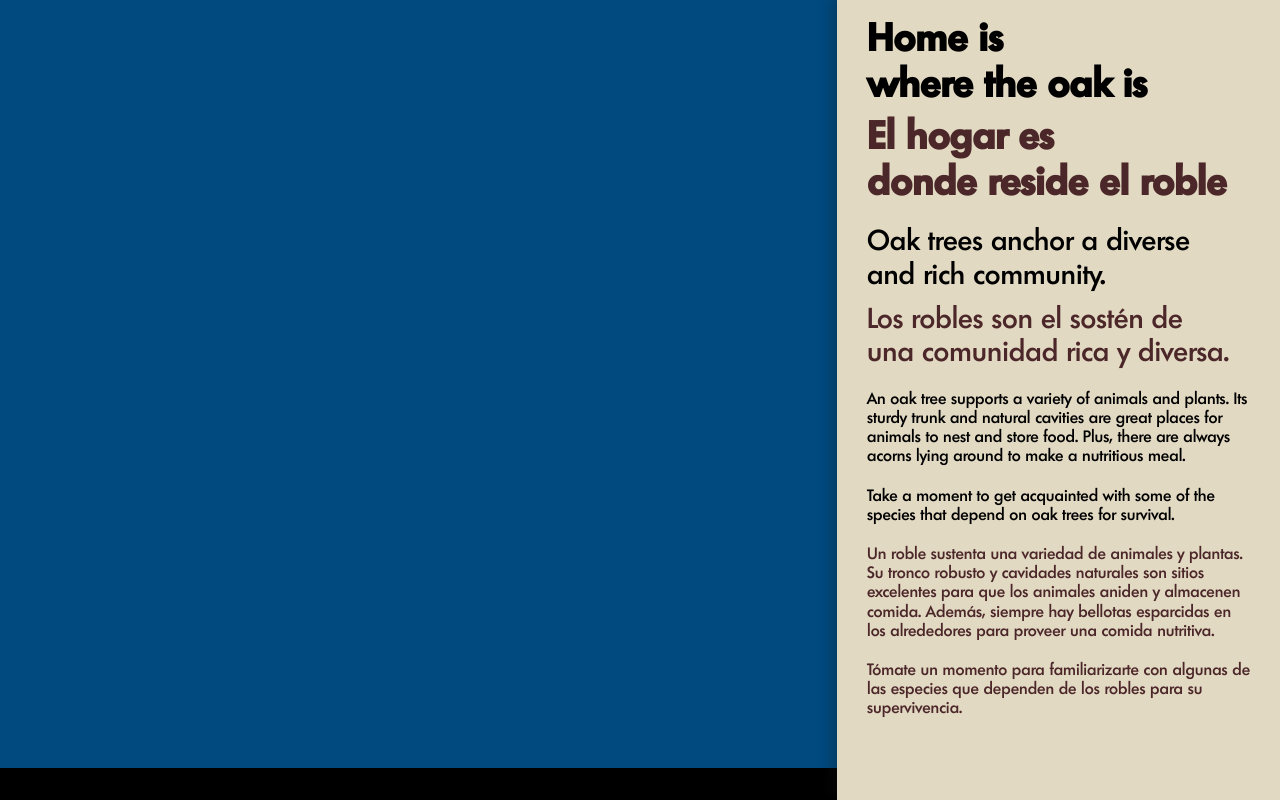
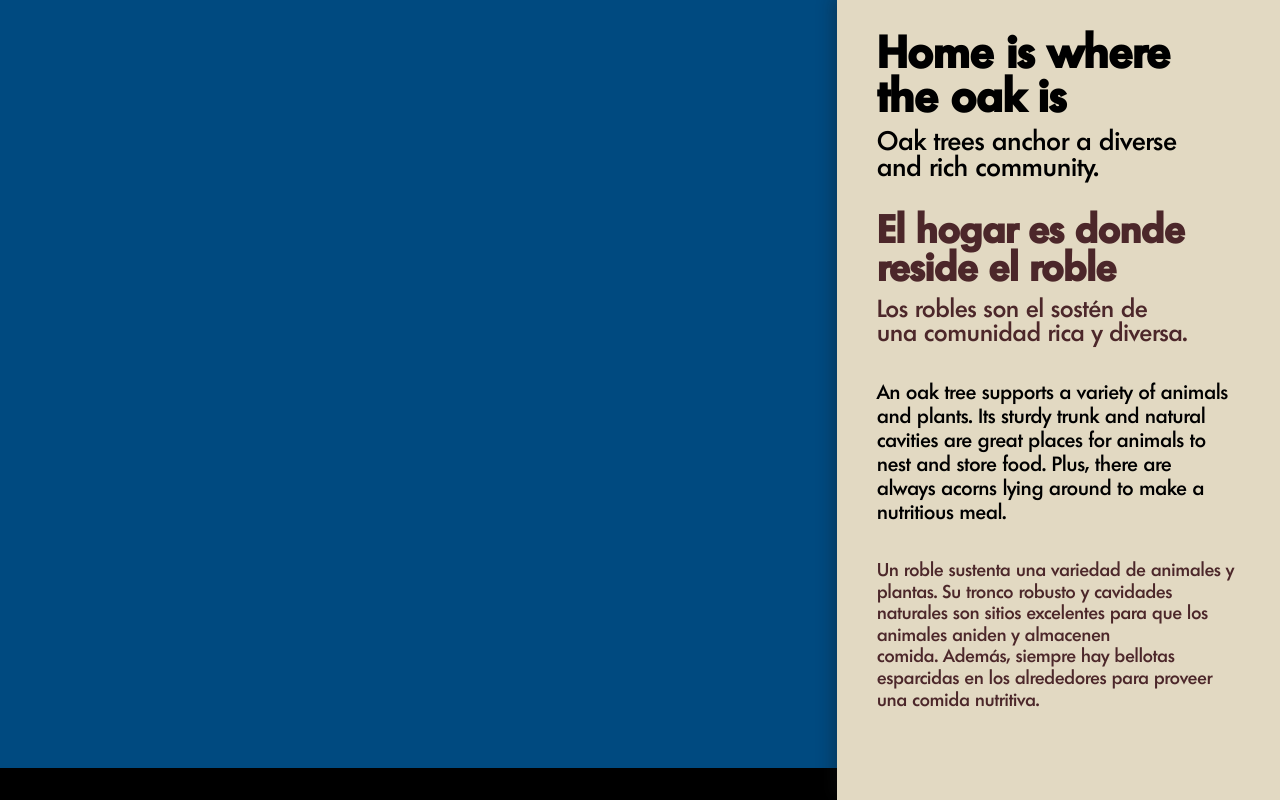
Before and after one commit to scimusmn/sd-oak-tree, a website: page index.html in a window 1280 px wide. Shown: the top 800 px of the page. Drawn offline with Linux system fonts and the light colour scheme.

Commit message:
Font styles and image linking

```diff
--- a/css/main.css
+++ b/css/main.css
@@ -164,34 +164,26 @@ p, h3, h2, h1, span {
 
 h1 {
   font-family: 'futurats-demiboldregular', Helvetica, sans-serif;
-  font-size: 38px;
+  font-size: 34px;
 }
 
 h1.es {
-  font-size: 38px;
+  font-size: 30px;
 }
 
 h2 {
   font-family: 'futurats-lightregular', Helvetica, sans-serif;
-  font-size: 26px;
+  font-size: 24px;
   font-weight: 200;
   font-style: italic;
 }
 
+h2.es {
+  font-size: 22px;
+}
+
 h2 span.roman {
   font-style: normal;
-}
-
-#intro_container h2 {
-  font-family: 'futurats-mediumregular', Helvetica, sans-serif;
-  font-size: 28px;
-  font-style: normal;
-}
-
-#intro_container p {
-  font-family: 'futurats-mediumregular', Helvetica, sans-serif;
-  font-weight: 300;
-  font-size: 16px;
 }
 
 h3 {
@@ -217,6 +209,48 @@ p .smaller {
 p.es .smaller {
   font-family: 'futurats-mediumregular', Helvetica, sans-serif;
   font-size: 18px;
+}
+
+#intro_container h1 {
+  font-size: 44px;
+  font-style: normal;
+  line-height: 1em;
+}
+
+
+#intro_container h1.es {
+  font-size: 38px;
+}
+
+#intro_container h2 {
+  font-family: 'futurats-mediumregular', Helvetica, sans-serif;
+  font-size: 26px;
+  font-style: normal;
+}
+
+#intro_container h2.es {
+  font-size: 24px;
+}
+
+#intro_container p {
+  font-family: 'futurats-mediumregular', Helvetica, sans-serif;
+  font-weight: 300;
+  font-size: 20px;
+}
+
+#intro_container .es p {
+  font-size: 18px;
+}
+
+#intro_container h1.en,
+#intro_container h1.es,
+#intro_container h2.en,
+#intro_container h2.es {
+  line-height: 1em;
+}
+
+#intro_container p {
+  /*line-height: 1.2em;*/
 }
 
 
@@ -326,35 +360,40 @@ p.es .smaller {
 }
 
 .content-right h1 {
-  margin: 15px 30px 7px 30px;
+  margin: 15px 40px 0px 40px;
+}
+
+.content-right h1.en {
+  margin-top:30px;
 }
 
 .content-right h1.es {
-  margin: 0px 30px 20px 30px;
+  margin: 30px 40px 0px 40px;
+}
+
+.content-right #common_name.es {
+  margin: 0px 40px 20px 40px;
 }
 
 .content-right h2#scientific_name {
-  margin: -10px 30px 20px 30px;
+  margin: -15px 40px 40px 40px;
 }
 
 .content-right h2.en {
-  margin: 20px 30px 10px 30px;
+  margin: 10px 40px 10px 40px;
 }
 
 .content-right h2.es {
-  margin: 10px 30px 20px 30px;
+  margin: 11px 40px 0px 40px;
 }
 
 .content-right p {
-  margin: 10px 30px 20px 30px;
+  margin: 35px 40px 0px 40px;
 }
 
-/*.content-right h3,*/
-/*.content-right p {*/
-
-  /*margin: 20px 40px;*/
-
-/*}*/
+.content-right .es p {
+  margin: 35px 40px 20px 40px;
+}
 
 #home_bar {
 
--- a/data/config.xml
+++ b/data/config.xml
@@ -357,8 +357,8 @@
                 </text>
                 <text id="scientific"> </text>
                 <text id="description">
-                  <en><![CDATA[<span class="smaller">Native Americans harvested acorns in the fall to sustain them through winter and beyond. Keeping acorns in larger granaries protected them from scavengers. Acorns are rich in fat, which is difficult to come by in the wild. But they contain tannic acid, which is bitter and potentially poisonous. So making acorns edible is a lot of work—but worth the effort.</span>]]></en>
-                  <es><![CDATA[<span class="smaller">Los americanos nativos cosechaban bellotas en el otoño para el sustento necesario a lo largo y después del invierno. Guardar bellotas en graneros más grandes las protegía de los carroñeros. Las bellotas son ricas en grasas pero son difíciles de encontrar en el mundo natural. Pero contienen ácido tánico, que es amargo y potencialmente venenoso. Por lo tanto, lograr que las bellotas sean comestibles requiere mucho trabajo, pero el esfuerzo vale la pena.</span>]]></es>
+                  <en><![CDATA[Native Americans harvested acorns in the fall to sustain them through winter and beyond. Keeping acorns in larger granaries protected them from scavengers.]]></en>
+                  <es><![CDATA[Los americanos nativos cosechaban bellotas en el otoño para el sustento necesario a lo largo y después del invierno. Guardar bellotas en graneros más grandes las protegía de los carroñeros.]]></es>
                 </text>
             </specimen>
             <!-- ============== -->
--- a/index.html
+++ b/index.html
@@ -44,20 +44,18 @@
         <div class="content-right">
 
           <div id="intro_container">
-            <h1 class="en">Home is <br>where the oak is</h1>
-            <h1 class="es">El hogar es<br>donde reside el roble</h1>
+            <h1 class="en">Home is where<br>the oak is</h1>
             <h2 class="en">Oak trees anchor a diverse<br>and rich community.</h2>
+            <h1 class="es">El hogar es donde<br>reside el roble</h1>
             <h2 class="es">Los robles son el sostén de<br>una comunidad rica y diversa.</h2>
             <div class="en">
-              <p>An oak tree supports a variety of animals and plants. Its sturdy trunk and natural cavities are great places for animals to nest and store food. Plus, there are always acorns lying around to make a nutritious meal.</p>
-              <p>Take a moment to get acquainted with some of the species that depend on oak trees for survival.</p>
+              <p>An oak tree supports a variety of animals and plants. Its sturdy trunk and natural cavities are great places for animals to nest and store food. Plus, there are<br>always acorns lying around to make a nutritious meal.</p>
+              <!-- <p>Take a moment to get acquainted with some of the species that depend on oak trees for survival.</p> -->
             </div>
             <div class="es">
-              <p>Un roble sustenta una variedad de animales y plantas. Su tronco robusto y cavidades naturales son sitios excelentes para que los animales aniden y almacenen comida. Además, siempre hay bellotas esparcidas en los alrededores para proveer una comida nutritiva. </p>
-              <p>Tómate un momento para familiarizarte con algunas de las especies que dependen de los robles para su supervivencia.</p>
+              <p>Un roble sustenta una variedad de animales y plantas. Su tronco robusto y cavidades naturales son sitios excelentes para que los animales aniden y almacenen<br>comida. Además, siempre hay bellotas esparcidas en los alrededores para proveer una comida nutritiva.</p>
+              <!-- <p>Tómate un momento para familiarizarte con algunas de las especies que dependen de los robles para su supervivencia.</p> -->
             </div>
-            <!--<h3 class="en">Take a moment to get acquainted with some of the species that depend on oak trees for survival.</h3>-->
-            <!--<h3 class="es">Tómate un momento para familiarizarte con algunas de las especies que dependen de los robles para su supervivencia.</h3>-->
           </div>
 
           <div id="info_container" style="display:none">
```
